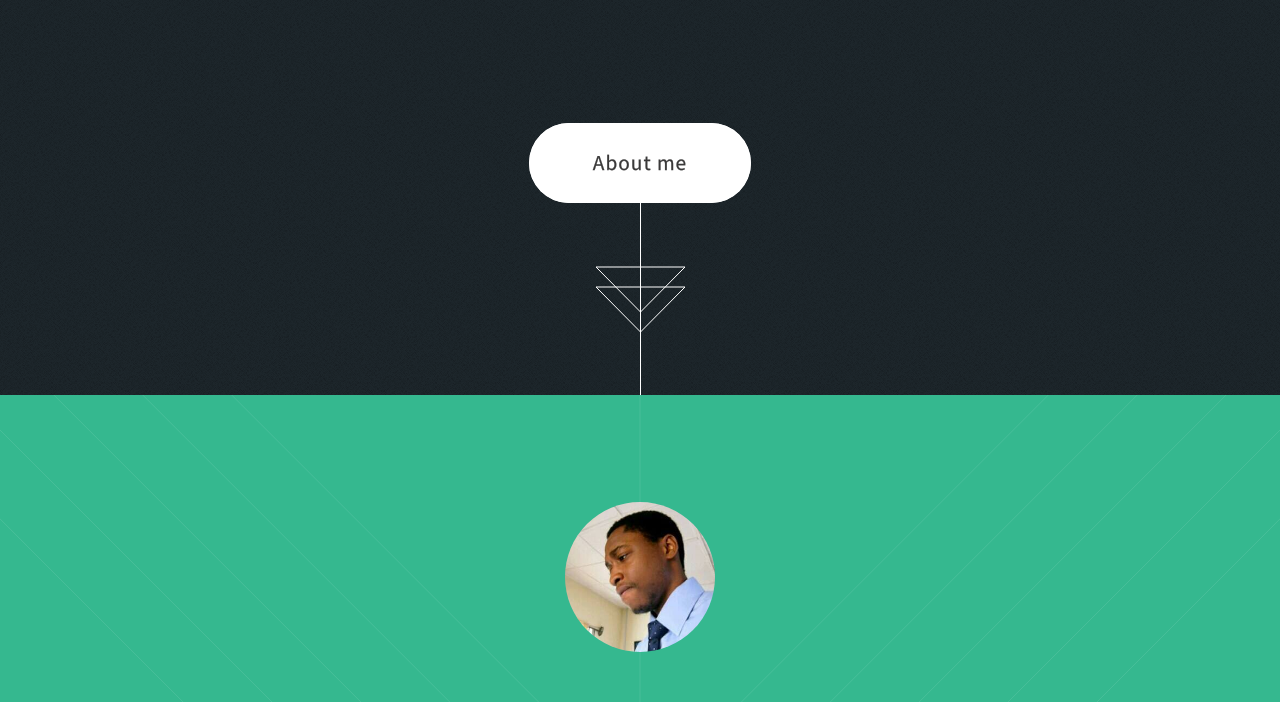
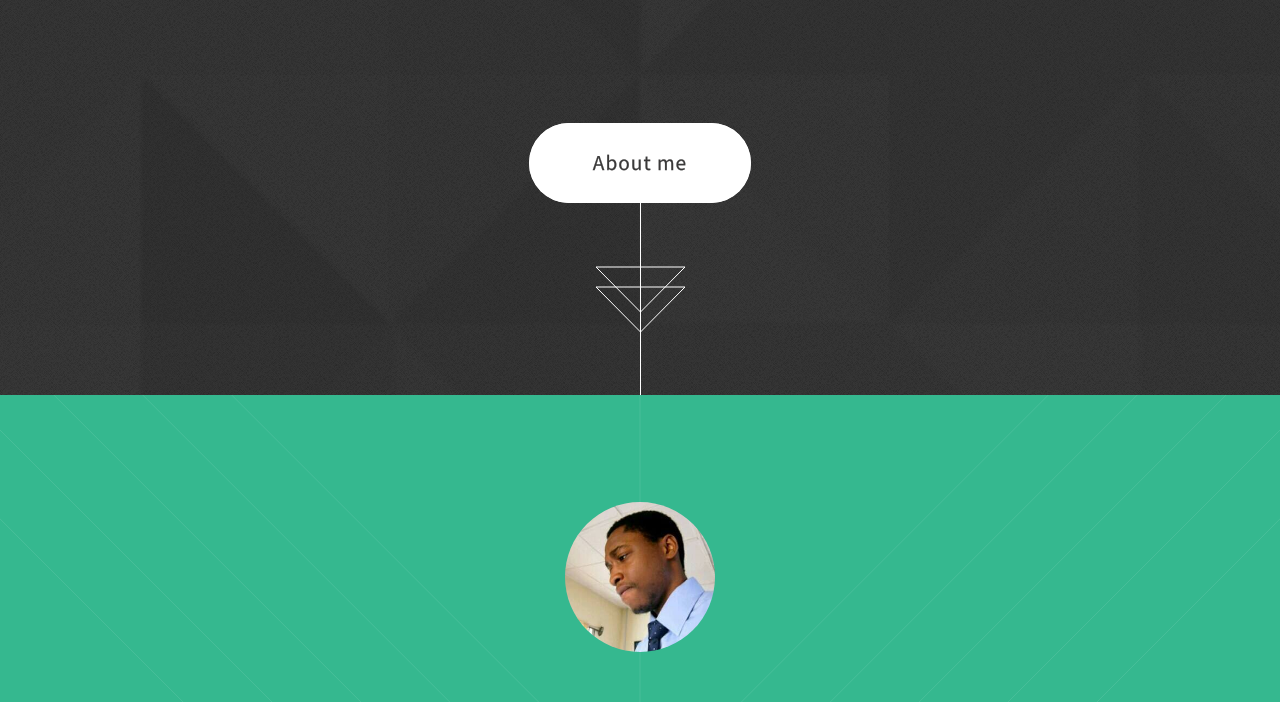
Before and after one commit to AkinYinka/Akinyinka.github.io, a plain HTML site: page index.html in a window 1280 px wide. Shown: the part 426-1128 px from the top of the page. Drawn offline with Linux system fonts and the light colour scheme.

Commit message:
Personal online project update.

```diff
--- a/assets/css/main.css
+++ b/assets/css/main.css
@@ -1311,7 +1311,7 @@
 
 	body {
 		background-color: #183026;
-		background-image: url("images/overlay.png"), url("../../images/Top_view.jpg");
+		background-image: url("images/overlay.png"), url("../../images/bgp.png");
 		background-repeat: repeat, no-repeat;
 		background-size: auto, cover;
 		background-position: top left, center 0;
```
Also changed, not shown: index.html (+1 -1 lines), images/bgp.png (added).
